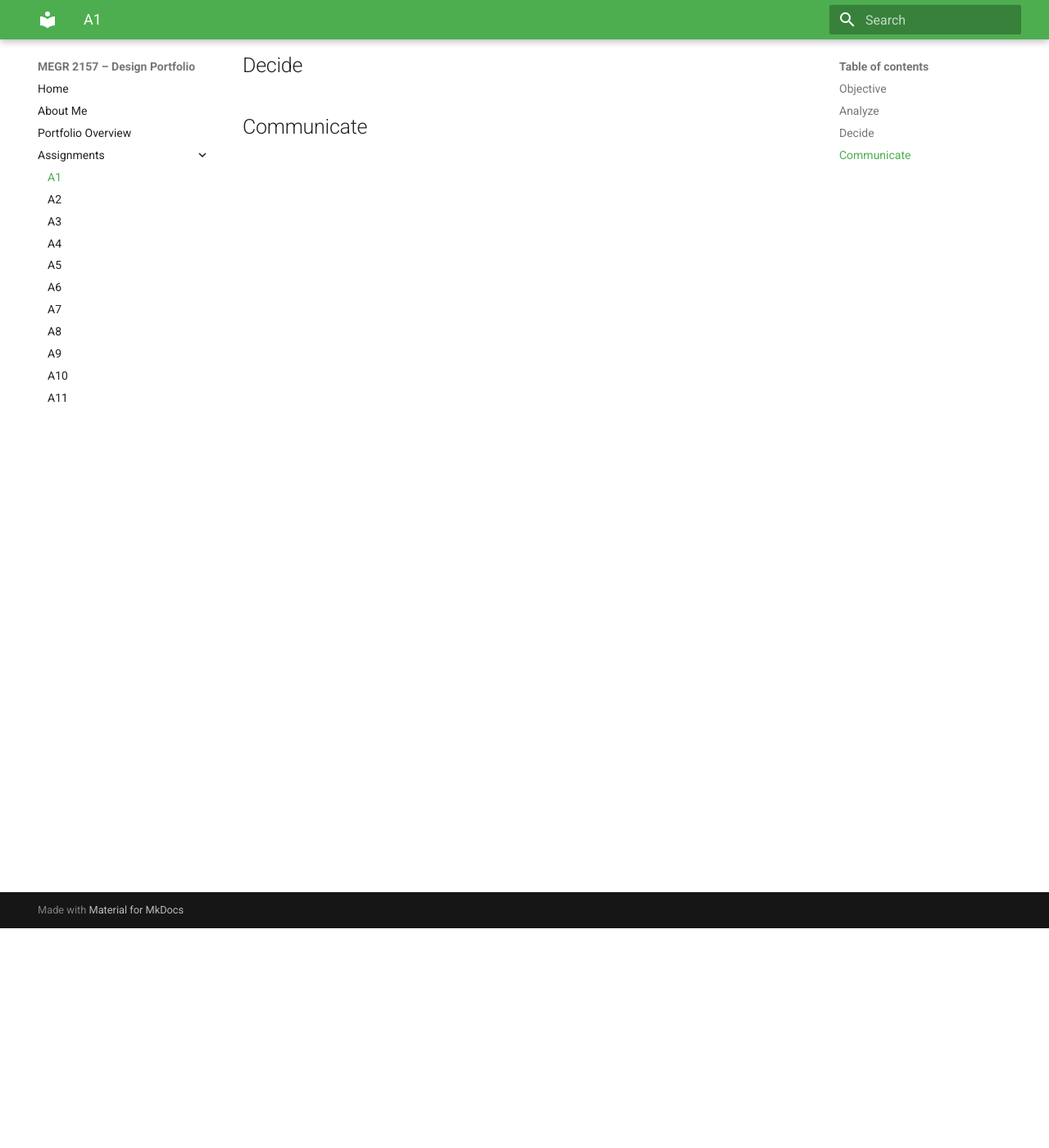
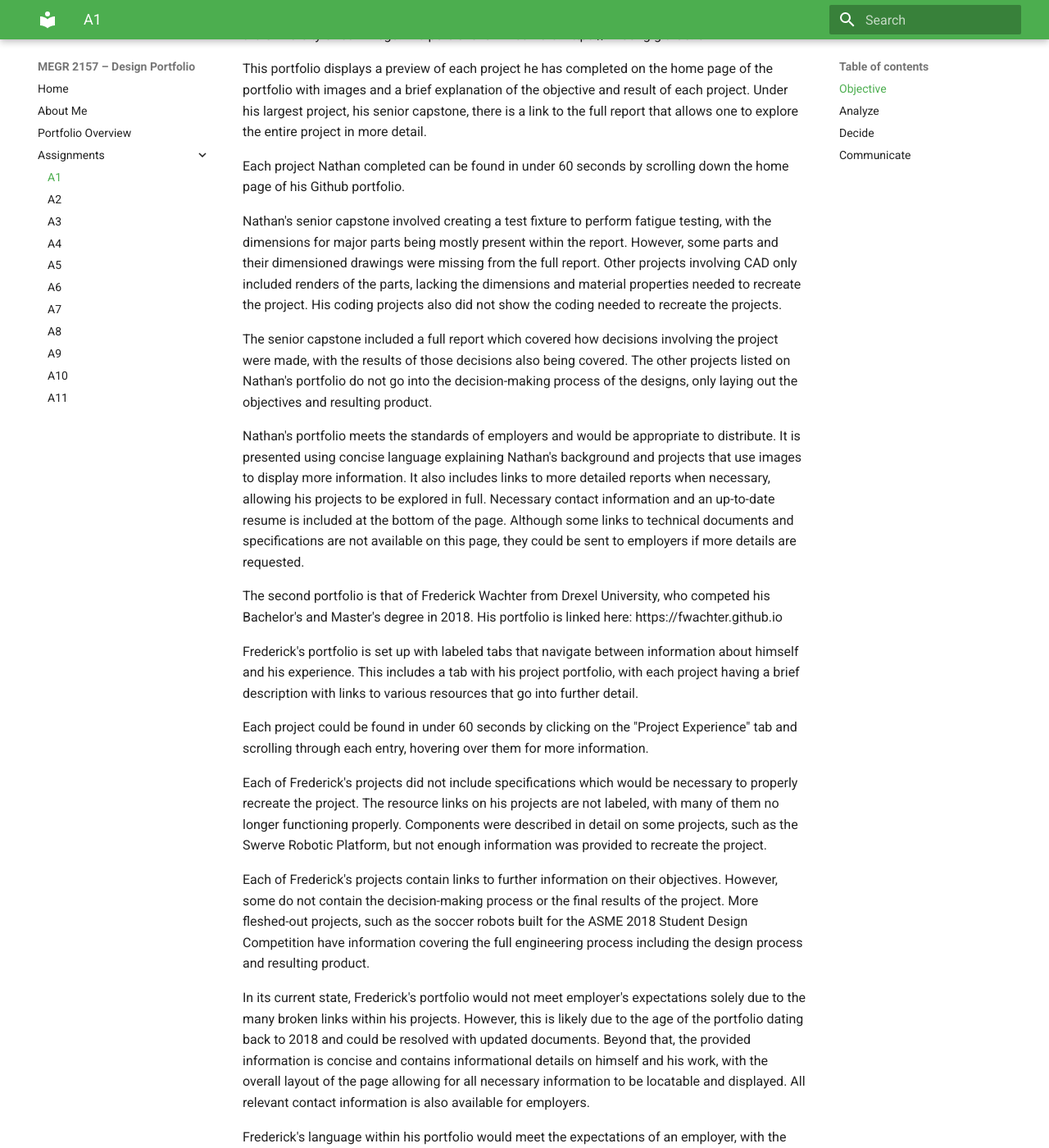
Before and after one commit to bsalvi7/megr2156-portfolio, an MkDocs documentation site: the page built from docs/assignments/A01/index.md, in a window 1280 px wide and 1400 px high, scrolled down 268 px. Shown: the whole window at 82% size. Built offline with MkDocs 1.6.1 and Material for MkDocs 9.7.7, drawn with Linux system fonts in a browser that asks for light colours; some of the changed text lies outside the part shown.

Commit message:
Revise A1 index with portfolio analysis content
Updated the assignment index with detailed portfolio analyses for Nathan Hoong and Frederick Wachter, including links and evaluations of their projects.

```diff
--- a/docs/assignments/A01/index.md
+++ b/docs/assignments/A01/index.md
@@ -1,7 +1,34 @@
-# A1 – [Topic]
+# A1 – [Build Your Professional Portfolio]
 
 ## Objective
 
+Task A: Portfolio Analysis
+
+The first portfolio example which I pulled from the GitHub website is that of Nathan Hoong from the University of San Diego. His portfolio is linked here: https://nhoong.github.io
+
+This portfolio displays a preview of each project he has completed on the home page of the portfolio with images and a brief explanation of the objective and result of each project. Under his largest project, his senior capstone, there is a link to the full report that allows one to explore the entire project in more detail.
+
+Each project Nathan completed can be found in under 60 seconds by scrolling down the home page of his Github portfolio.
+
+Nathan's senior capstone involved creating a test fixture to perform fatigue testing, with the dimensions for major parts being mostly present within the report. However, some parts and their dimensioned drawings were missing from the full report. Other projects involving CAD only included renders of the parts, lacking the dimensions and material properties needed to recreate the project. His coding projects also did not show the coding needed to recreate the projects.
+
+The senior capstone included a full report which covered how decisions involving the project were made, with the results of those decisions also being covered. The other projects listed on Nathan's portfolio do not go into the decision-making process of the designs, only laying out the objectives and resulting product.
+
+Nathan's portfolio meets the standards of employers and would be appropriate to distribute. It is presented using concise language explaining Nathan's background and projects that use images to display more information. It also includes links to more detailed reports when necessary, allowing his projects to be explored in full. Necessary contact information and an up-to-date resume is included at the bottom of the page. Although some links to technical documents and specifications are not available on this page, they could be sent to employers if more details are requested.
+
+The second portfolio is that of Frederick Wachter from Drexel University, who competed his Bachelor's and Master's degree in 2018. His portfolio is linked here: https://fwachter.github.io
+
+Frederick's portfolio is set up with labeled tabs that navigate between information about himself and his experience. This includes a tab with his project portfolio, with each project having a brief description with links to various resources that go into further detail.
+
+Each project could be found in under 60 seconds by clicking on the "Project Experience" tab and scrolling through each entry, hovering over them for more information.
+
+Each of Frederick's projects did not include specifications which would be necessary to properly recreate the project. The resource links on his projects are not labeled, with many of them no longer functioning properly. Components were described in detail on some projects, such as the Swerve Robotic Platform, but not enough information was provided to recreate the project.
+
+Each of Frederick's projects contain links to further information on their objectives. However, some do not contain the decision-making process or the final results of the project. More fleshed-out projects, such as the soccer robots built for the ASME 2018 Student Design Competition have information covering the full engineering process including the design process and resulting product.
+
+In its current state, Frederick's portfolio would not meet employer's expectations solely due to the many broken links within his projects. However, this is likely due to the age of the portfolio dating back to 2018 and could be resolved with updated documents. Beyond that, the provided information is concise and contains informational details on himself and his work, with the overall layout of the page allowing for all necessary information to be locatable and displayed. All relevant contact information is also available for employers.
+
+Frederick's language within his portfolio would meet the expectations of an employer, with the descriptions of himself and his work being concise and informational. Furthermore, details regarding the purpose of the project, such as design competitions, and their results are provided, making his work traceable. However, the portfolio would need to be updated with working links before being sent to employers.
 
 ## Analyze
 
```
